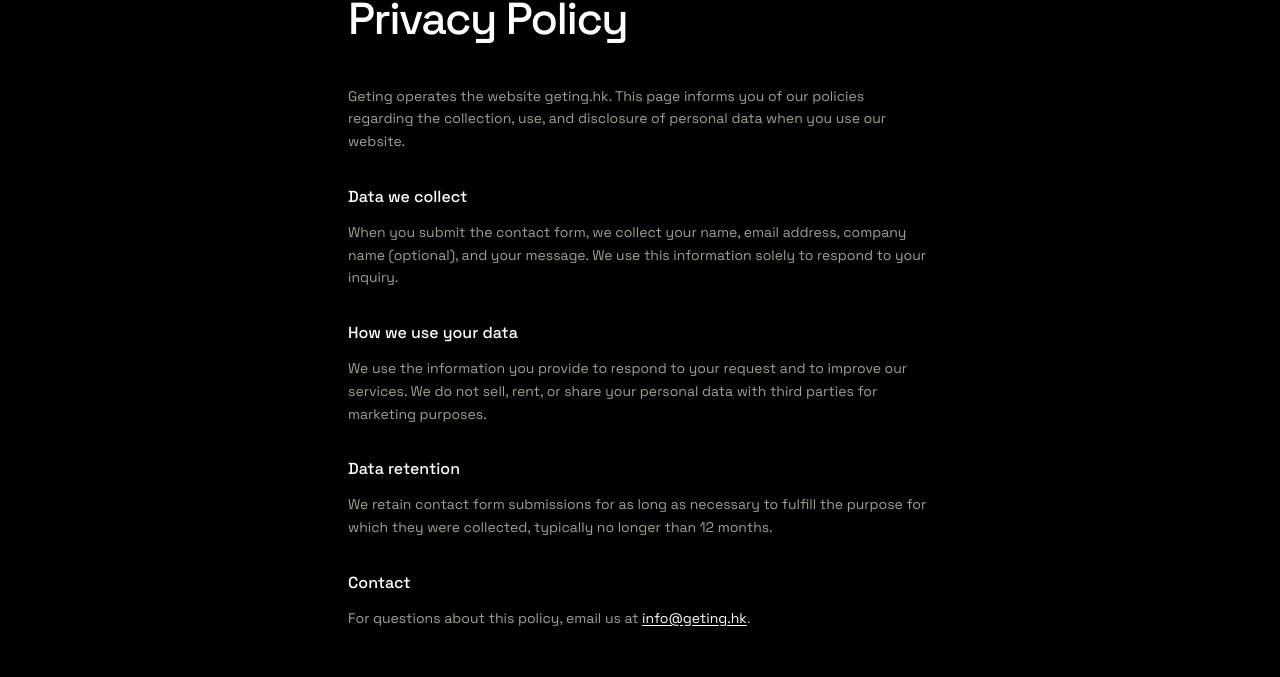
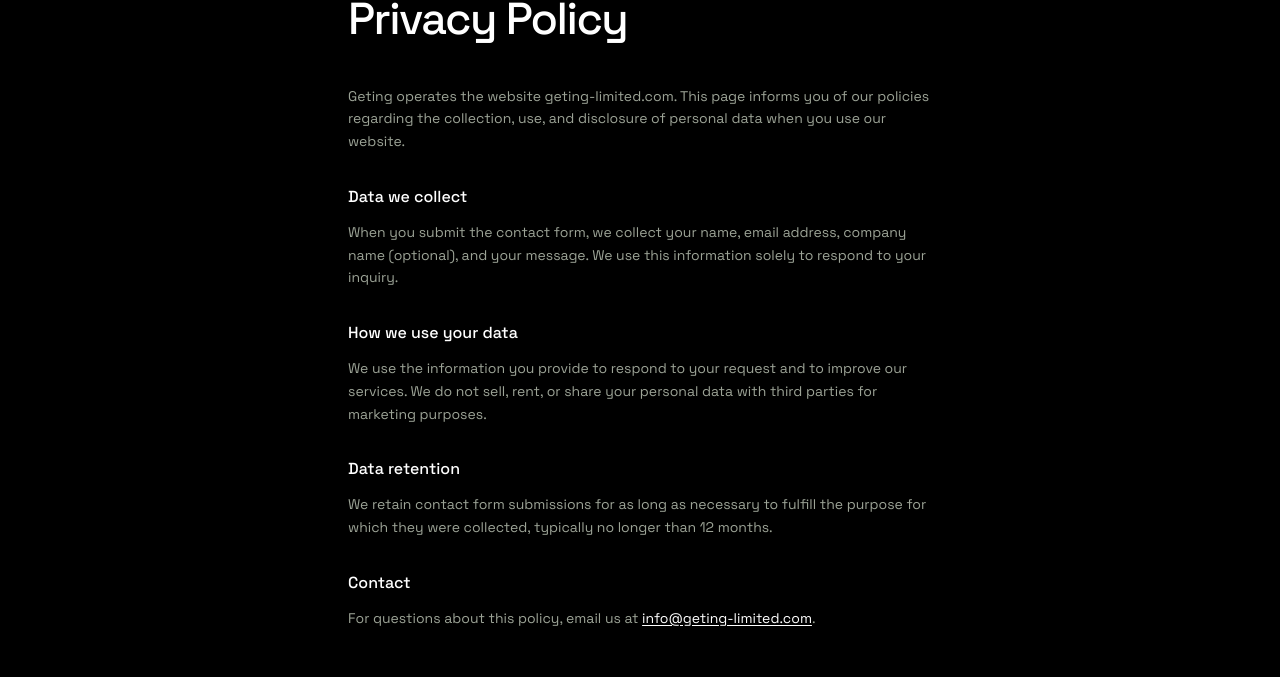
Before and after one commit to xmethod-agency/geting, a Next.js app: page /privacy in a window 1280 px wide. Shown: the part 217-894 px from the top of the page. Built offline with nearby package versions, Linux system fonts and the light colour scheme.

Commit message:
Update domain to geting-limited.com

```diff
--- a/src/app/layout.tsx
+++ b/src/app/layout.tsx
@@ -19,7 +19,7 @@
 });
 
 export const metadata: Metadata = {
-  metadataBase: new URL("https://geting.hk"),
+  metadataBase: new URL("https://geting-limited.com"),
   title: {
     default: "Geting - AI Infrastructure, Engineered",
     template: "%s | Geting",
--- a/src/content/site.ts
+++ b/src/content/site.ts
@@ -2,8 +2,8 @@
   name: "Geting",
   legalName: "Geting Limited",
   tagline: "AI Infrastructure, Engineered",
-  domain: "geting.hk",
-  email: "info@geting.hk",
+  domain: "geting-limited.com",
+  email: "info@geting-limited.com",
   phone: "+852 0000 0000", // TODO: replace with real number
   address: "Unit 308, 3/F., Chevalier House, 45-51 Chatham Road South, Tsim Sha Tsui, Hong Kong",
   registrationNumber: "80598211",
```
